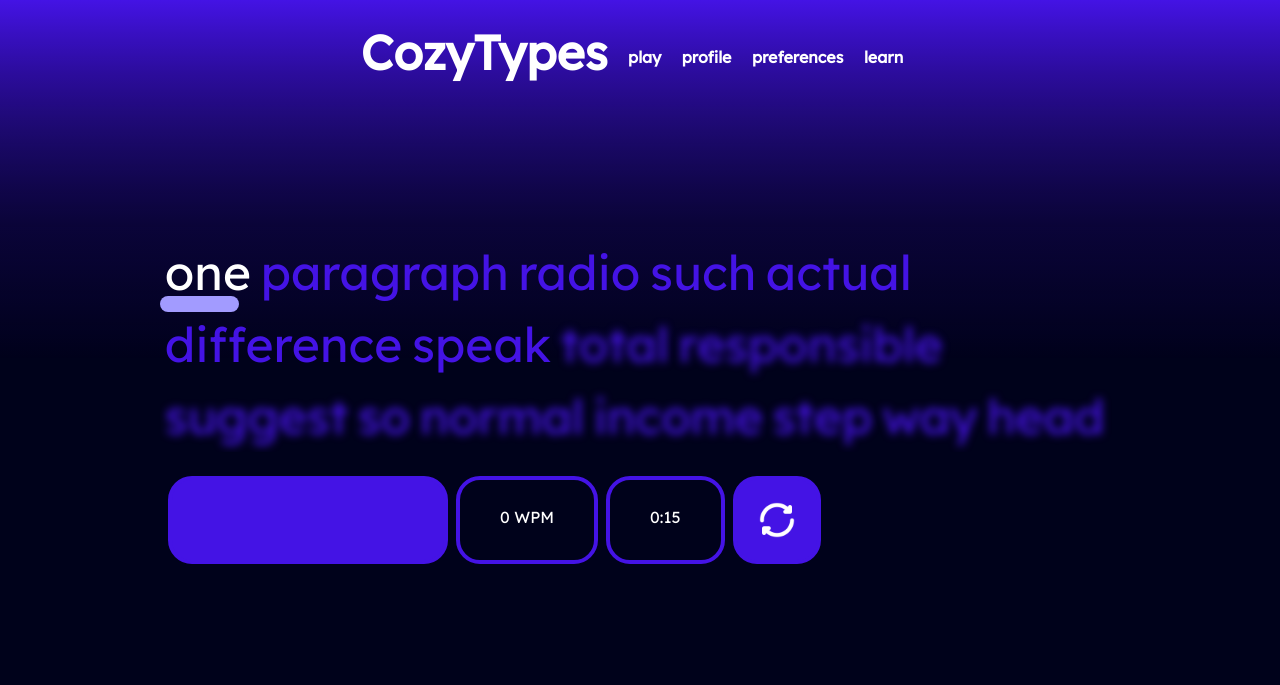
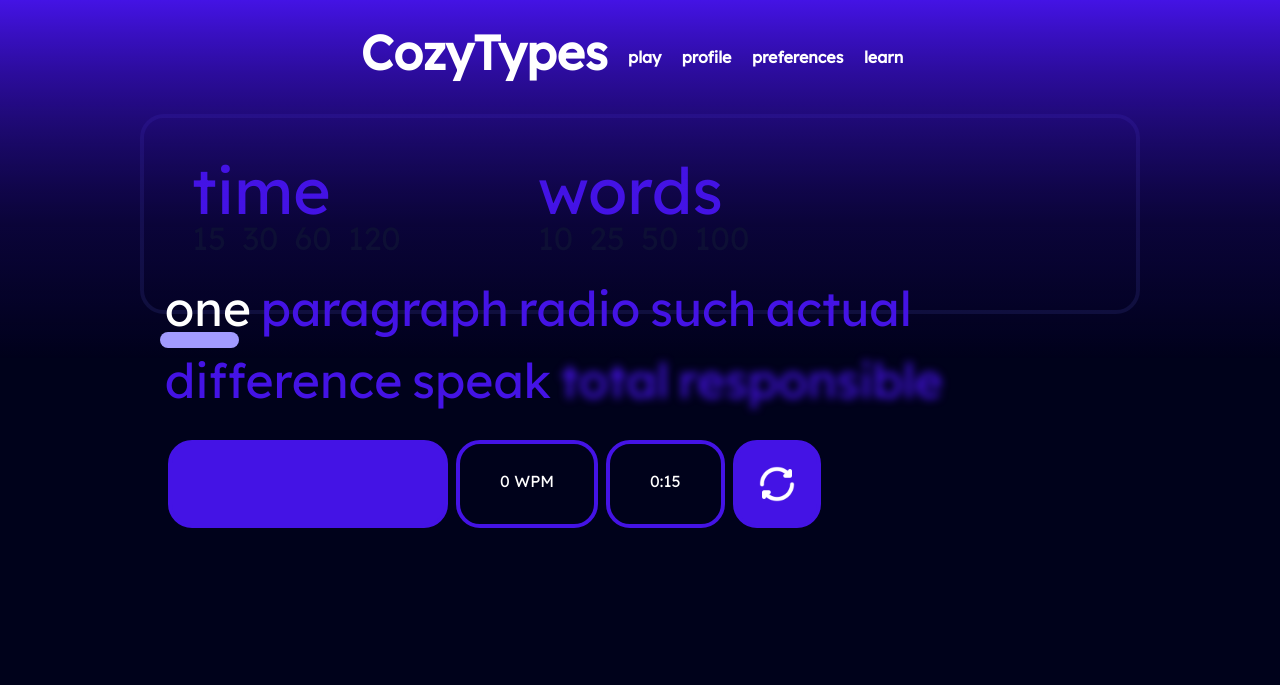
Before and after one commit to alexmcbrier/cozytypes, a PHP site: page / in a window 1280 px wide. Shown: the top 685 px of the page. Run offline with PHP 8.4, Linux system fonts and the light colour scheme.

Commit message:
Update index.php

```diff
--- a/index.php
+++ b/index.php
@@ -1,63 +1,16 @@
 <?php
 session_start();
-if(isset($_COOKIE["rememberMe"]))
+//grabbing user session information (neccesary for staying signed in etc.)
+if(isset($_COOKIE["email"]))
 {
     $mysqli = require __DIR__ . "/config.php";
-    $name = $_COOKIE["rememberMe"];
+    $name = $_COOKIE["email"];
     //change to whatever
     $sql = "SELECT id FROM user WHERE email = '$name'";
     $result = $mysqli->query($sql);
     $user = $result->fetch_assoc();
     $_SESSION["user_id"] = $user["id"];
 }
-if (isset($_SESSION["user_id"])) {
-
-    $mysqli = require __DIR__ . "/config.php";
-
-    $sql = "SELECT * FROM user
-            WHERE id = {$_SESSION["user_id"]}";
-
-    $result = $mysqli->query($sql);
-
-    $user = $result->fetch_assoc();
-    $font = htmlspecialchars($user["fontSize"]);
-    $id = htmlspecialchars($user["id"]);
-    $font = htmlspecialchars($user["fontSize"]);
-    $theme = htmlspecialchars($user["theme"]);
-    $height = 1.5 * $font * htmlspecialchars($user["lineCount"]); //increments of line height, in this case 1.5
-    $blur = htmlspecialchars($user["textBlur"]);
-    $caret = htmlspecialchars($user["caret"]);
-    $caretMarginTop = 0;
-    $caretHeight = 0;
-    if ($caret == "none")
-    {
-        $caretMarginTop = 0;
-        $caretHeight = 0;
-    }
-    if ($caret == "underline")
-    {
-        $caretMarginTop = $font *1.25;
-        $caretHeight = $font / 3;
-    }
-    if ($caret == "highlight")
-    {
-        $caretMarginTop = 0;
-        $caretHeight = $font * 1.5;
-    }
-
-}
-else //user not signed in
-{
-    $lineCount = 3;
-
-    $font = 3;
-    $height = 1.5 * $font * $lineCount;
-    $blur = "yes";
-    $caret = "underline";
-    $caretMarginTop = $font *1.25;
-    $caretHeight = $font / 3;
-}
-
 //executes when typing test has concluded
 if (isset($_GET["finish"]))
 {
@@ -66,7 +19,6 @@ if (isset($_GET["finish"]))
     $_SESSION['testTime'] = $_GET["testTime"];
     header("Location: testFinished.php");
 }
-
 ?>
 
 <!DOCTYPE html>
@@ -90,13 +42,34 @@ if (isset($_GET["finish"]))
             <li><a href="preferences.php">preferences</a></li>
             <li><a href="learn.php">learn</a></li>
     </nav>
-        <div id = "cursor" style="margin-top:<?php echo $caretMarginTop?>rem; height:<?php echo $caretHeight;?>rem;"></div>
+        <div id = "cursor"></div>
+        <div id = "typingmode">
+            <div class = "modeStack">
+                <div class="modeHeader">time</div>
+                <div class = "individualMode">
+                    <a class = "typingModes" onclick="changeTime(15)">15</a>
+                    <div class = "typingModes" onclick="changeTime(30)">30</div>
+                    <div class = "typingModes" onclick="changeTime(60)">60</div>
+                    <div class = "typingModes" onclick="changeTime(120)">120</div>
+                </div>
+            </div>
+            <div class = "modeStack">
+                <div class="modeHeader">words</div>
+                <div class = "individualMode">
+                    <div class = "typingModes" onclick="changeWords(10)">10</div>
+                    <div class = "typingModes" onclick="changeWords(25)">25</div>
+                    <div class = "typingModes" onclick="changeWords(50)">50</div>
+                    <div class = "typingModes" onclick="changeWords(100)">100</div>
+                </div>
+            </div>
+        </div>
+        <div id="testText"></div>
         <div id="typingArea">
-            <div id="testText" style="height:<?php echo $height?>rem;">
-            <div id="wordsWrapper"style="font-size:<?php echo $font; ?>rem; line-height:<?php echo $font * 1.5; ?>rem;"></div>
+            <div id="testText">
+            <div id="wordsWrapper"></div>
             </div>
             <div id="testRow">
-                <textarea class = "row" id="textInput" autofocus></textarea>
+                <textarea class = "row" id="textInput" spellcheck="false" maxlength = "10" autofocus></textarea>
                 <div class = "row" id="wpmDisplay">0 WPM</div>
                 <div class = "row" id="time"></div>
                 <img class = "row" id="restartTest" onclick="restart()"src="images/refresh-button.png">
```
